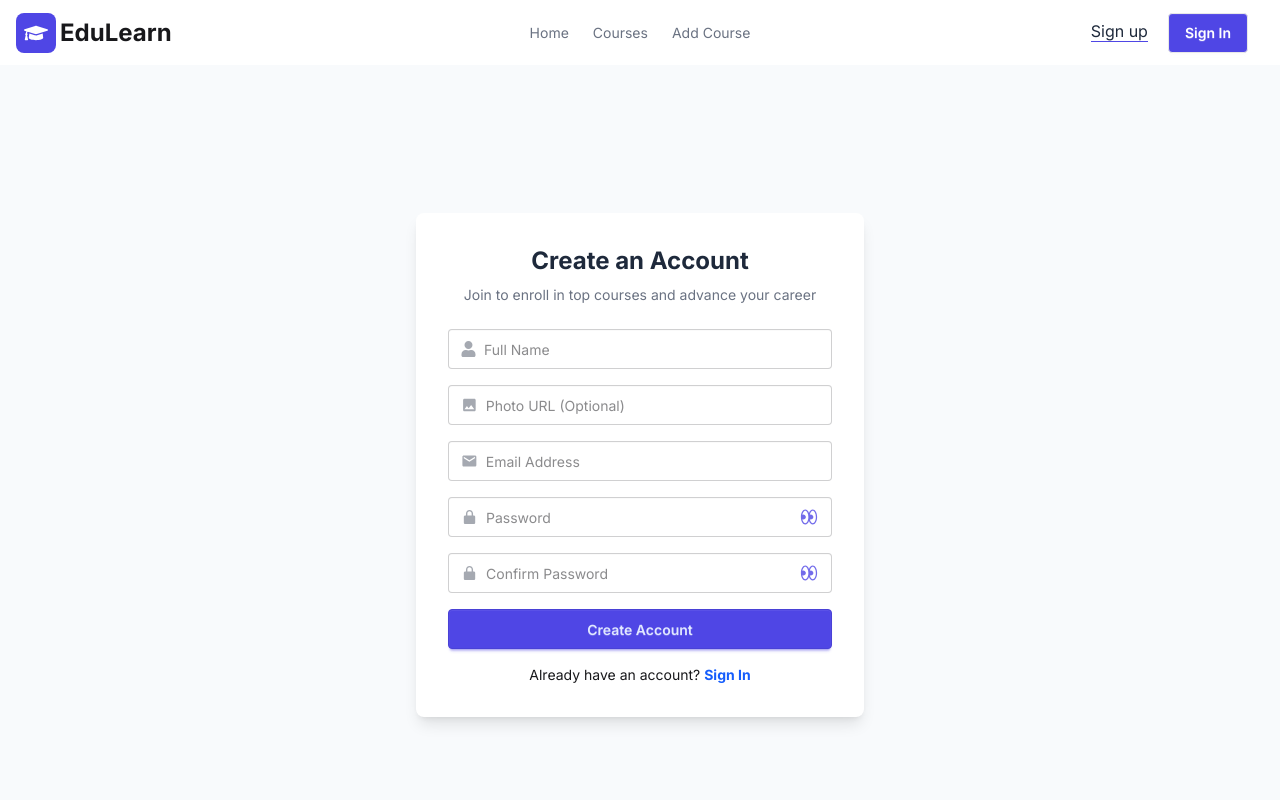
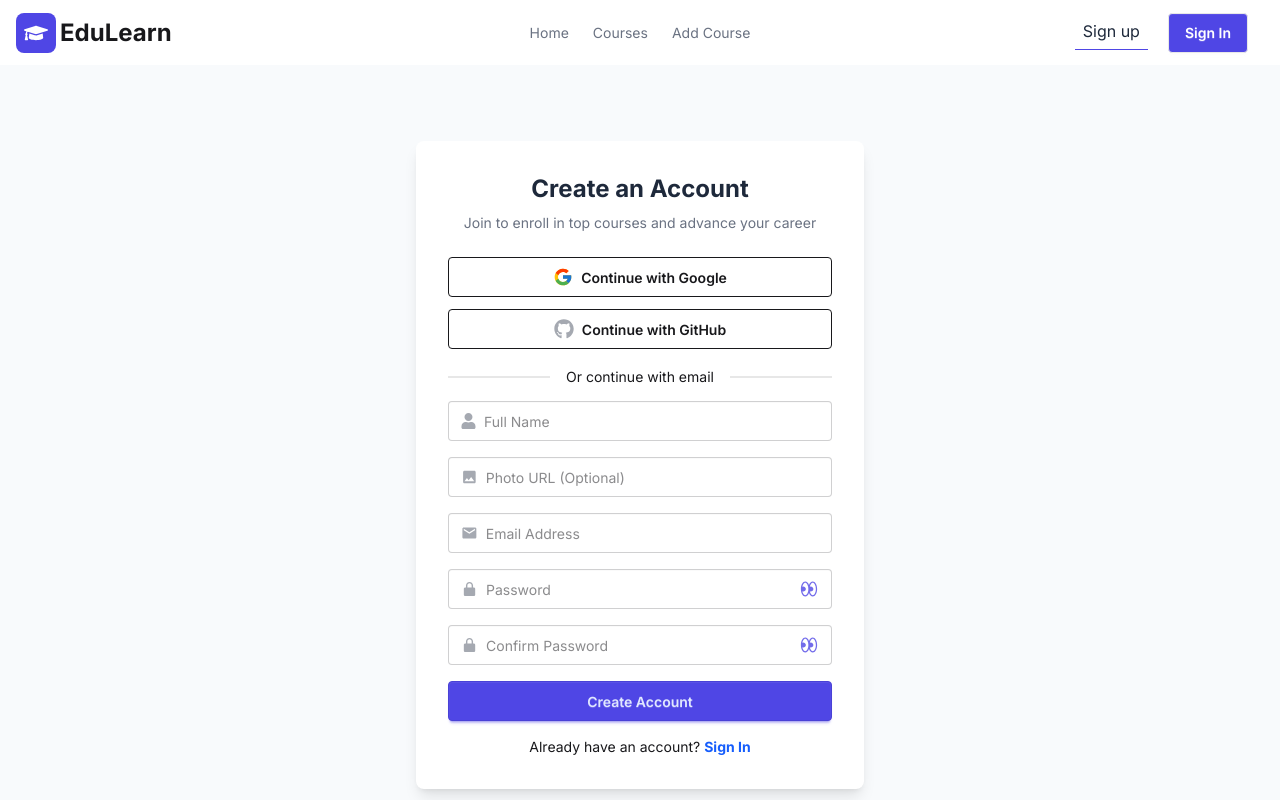
Before and after one commit to Aasif-Shahriar/edu-learn-client, a React (Vite) app: page /signUp in a window 1280 px wide. Shown: the top 800 px of the page. Built offline with nearby package versions, Linux system fonts and the light colour scheme; no server answers.

Commit message:
impemented google and github login

```diff
--- a/package.json
+++ b/package.json
@@ -24,6 +24,7 @@
     "react-toastify": "^11.0.5",
     "react-tooltip": "^5.29.0",
     "slick-carousel": "^1.8.1",
+    "sweetalert2": "^11.22.0",
     "tailwindcss": "^4.1.8"
   },
   "devDependencies": {
--- a/src/components/navbar/Navbar.jsx
+++ b/src/components/navbar/Navbar.jsx
@@ -8,6 +8,7 @@ import { RxExit } from "react-icons/rx";
 
 import "react-tooltip/dist/react-tooltip.css";
 import { Tooltip } from "react-tooltip";
+import Swal from "sweetalert2";
 
 const Navbar = () => {
   const { user, signOutUser } = use(AuthContext);
@@ -16,7 +17,11 @@ const Navbar = () => {
   const handleSignOut = () => {
     signOutUser()
       .then(() => {
-        toast.success("User signed out successffully");
+        Swal.fire({
+          title: "User signed out successful",
+          icon: "success",
+          draggable: true,
+        });
       })
       .catch((err) => {
         console.log(`Error from signOut ${err}`);
@@ -77,7 +82,9 @@ const Navbar = () => {
           ) : (
             <div>
               <span className="mr-2 md:mr-5 text-gray-500">
-                <NavLink to="/signUp">Sign up</NavLink>
+                <NavLink to="/signUp" className="px-2 py-2">
+                  Sign up
+                </NavLink>
               </span>
               <Link to="/signIn">
                 <button className="btn bg-primary text-white">Sign In</button>
--- a/src/pages/authentication/SignUp.jsx
+++ b/src/pages/authentication/SignUp.jsx
@@ -10,6 +10,7 @@ import { toast } from "react-toastify";
 import { AuthContext } from "../../provider/AuthContext";
 import { updateProfile } from "firebase/auth";
 import { auth } from "../../firebase/firebase.init";
+import SocialLogin from "./SocialLogin";
 
 const SignUp = () => {
   const { createUser, setUser } = useContext(AuthContext);
@@ -87,6 +88,8 @@ const SignUp = () => {
           <p className="text-center text-sm text-gray-500 mb-6">
             Join to enroll in top courses and advance your career
           </p>
+
+          <SocialLogin></SocialLogin>
 
           {/* form inputs */}
           <form onSubmit={handlleSignUp} className="space-y-4">
--- a/src/pages/authentication/SocialLogin.jsx
+++ b/src/pages/authentication/SocialLogin.jsx
@@ -1,4 +1,4 @@
-import { GoogleAuthProvider, signInWithPopup } from "firebase/auth";
+import { GithubAuthProvider, GoogleAuthProvider, signInWithPopup } from "firebase/auth";
 import React from "react";
 import { FaGithub } from "react-icons/fa";
 import { FcGoogle } from "react-icons/fc";
@@ -6,15 +6,17 @@ import { auth } from "../../firebase/firebase.init";
 import { useLocation, useNavigate } from "react-router";
 import { toast } from "react-toastify";
 
-const provider = new GoogleAuthProvider();
+const googleProvider = new GoogleAuthProvider();
+const gitHubProvider = new GithubAuthProvider();
 
 const SocialLogin = () => {
   const location = useLocation();
   const navigate = useNavigate();
   const from = location.state?.from?.pathname || "/";
 
+  //google login
   const handleGoogleLogin = () => {
-    signInWithPopup(auth, provider)
+    signInWithPopup(auth, googleProvider)
       .then((result) => {
         console.log(result);
         toast.success("User logged in successful✅");
@@ -22,6 +24,19 @@ const SocialLogin = () => {
       })
       .catch((err) => {
         console.log(`error from google signIn: ${err}`);
+      });
+  };
+
+  //github login
+  const handleGitHubLogin = () => {
+    signInWithPopup(auth, gitHubProvider)
+      .then((result) => {
+        console.log(result);
+        toast.success("User logged in successful✅");
+        navigate(from, { replace: true });
+      })
+      .catch((err) => {
+        console.log(`error from github signIn: ${err}`);
       });
   };
 
@@ -34,7 +49,7 @@ const SocialLogin = () => {
         <FcGoogle size={20} className="text-accent/40" /> Continue with Google
       </button>
 
-      <button className="btn btn-outline w-full flex items-center justify-center gap-2 mb-5">
+      <button onClick={handleGitHubLogin} className="btn btn-outline w-full flex items-center justify-center gap-2 mb-5">
         <FaGithub size={20} className="text-accent/40" /> Continue with GitHub
       </button>
 
```
Also changed, not shown: 1 other file (tests, documents, lock files or other folders).
